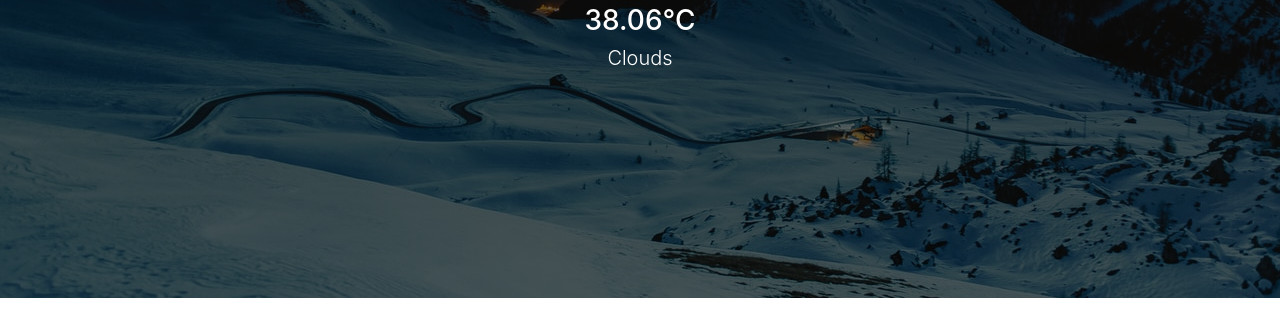
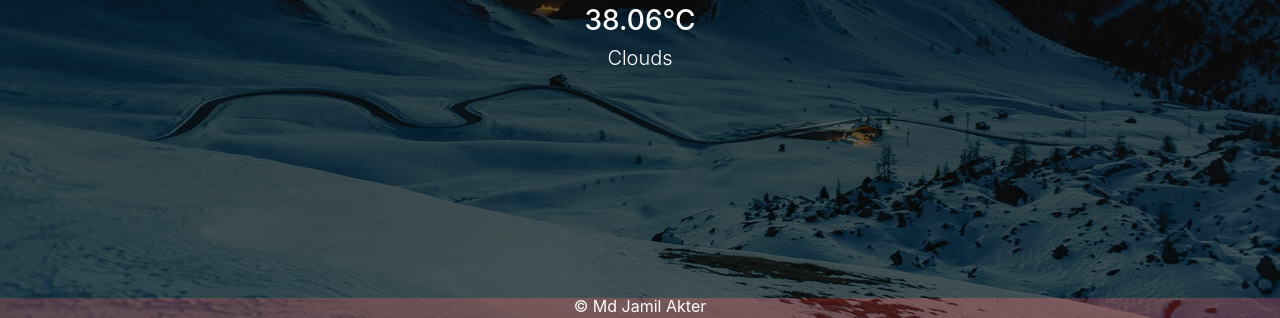
Before and after one commit to jamilakterup/temperature-hot, a plain HTML site: page index.html in a window 1280 px wide. Shown: the part 502-820 px from the top of the page. Drawn offline with nearby package versions, Linux system fonts and the light colour scheme.

Commit message:
second commit

```diff
--- a/index.html
+++ b/index.html
@@ -39,6 +39,11 @@
             </div>
         </div>
     </div>
+    <footer>
+        <div style="margin-top: 28vh; text-align: center; color: white;">
+            &copy Md Jamil Akter
+        </div>
+    </footer>
 
     <script src="app.js"></script>
 </body>
```
